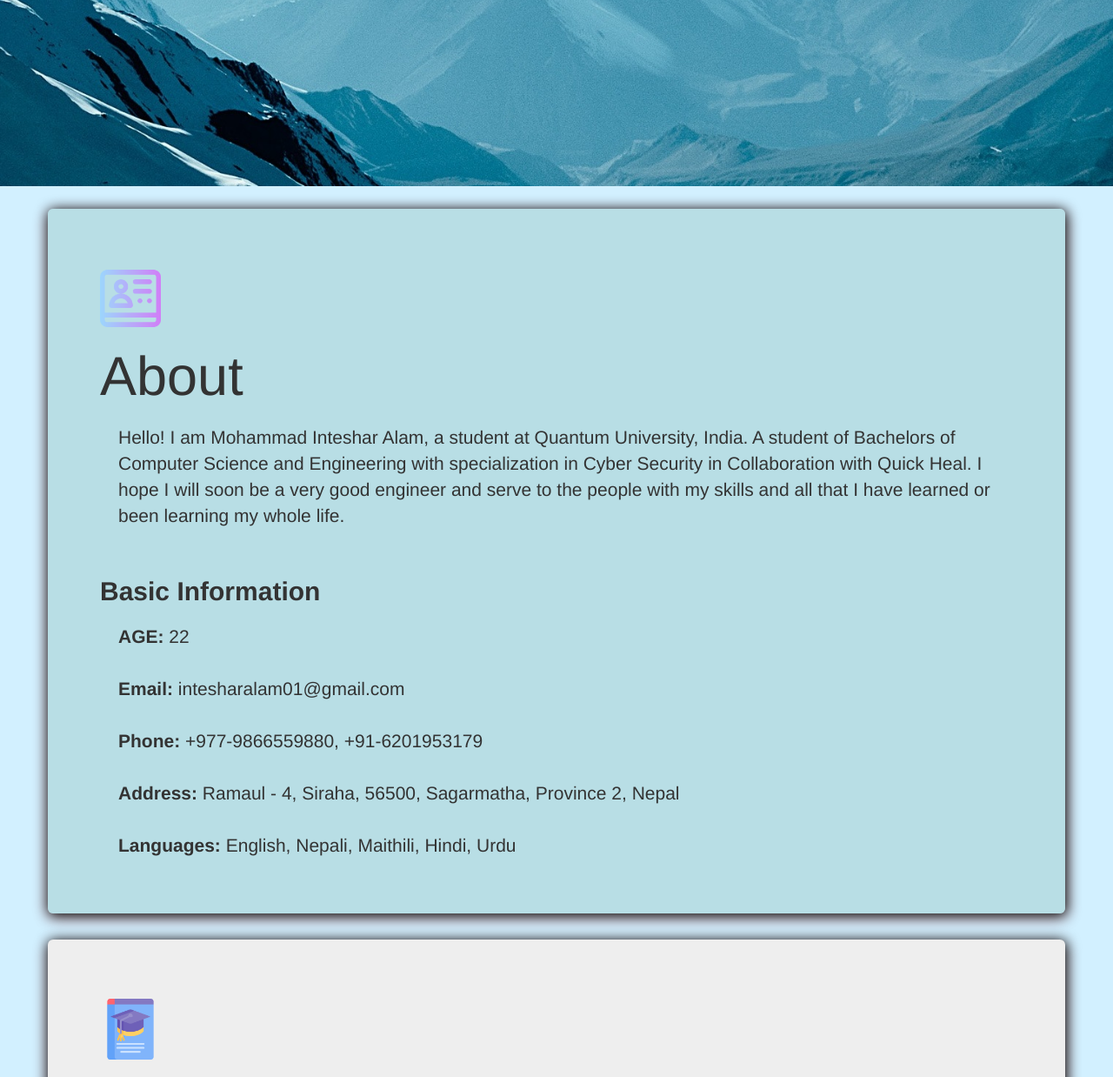
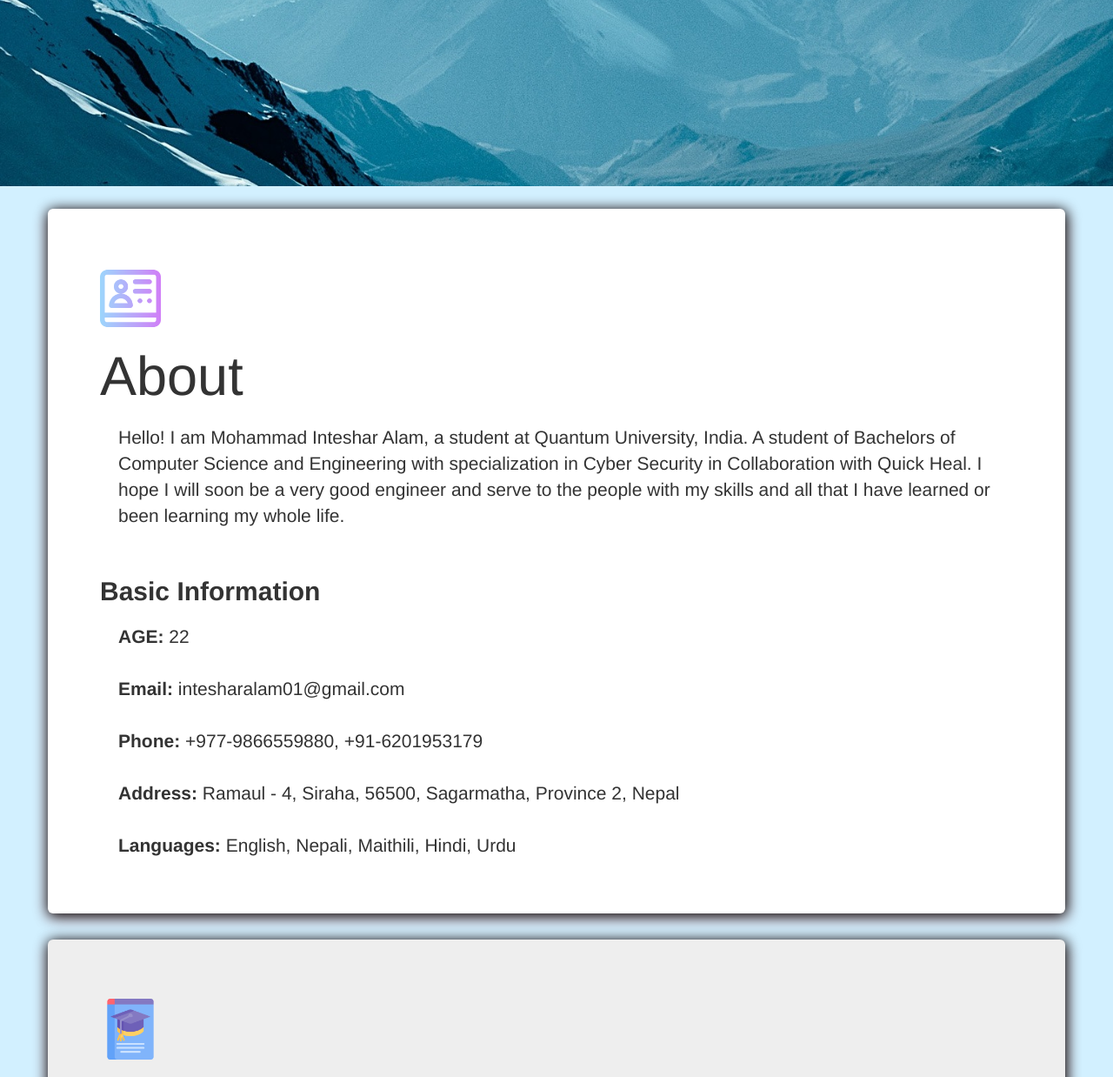
Before and after one commit to inteshar/Portfolio, a PHP site: page / in a window 1280 px wide, with the pointer over the restyled element. Shown: the part 652-1890 px from the top of the page at 87% size. Run offline with PHP 8.4, Linux system fonts and the light colour scheme.

Commit message:
Update style.css

```diff
--- a/style.css
+++ b/style.css
@@ -133,7 +133,7 @@ body{
 	box-shadow: 1px 2px 15px 1px rgb(0, 0, 0), 0 6px 20px 0 rgba(255, 0, 0, 0.19);
 }
 #about:hover{
-	background-color: rgba(162, 206, 206, 0.533);
+	background-color: rgb(255, 255, 255);
 }
 #education{
 	box-shadow: 1px 2px 15px 1px rgb(0, 0, 0), 0 6px 20px 0 rgba(255, 0, 0, 0.19);
```
